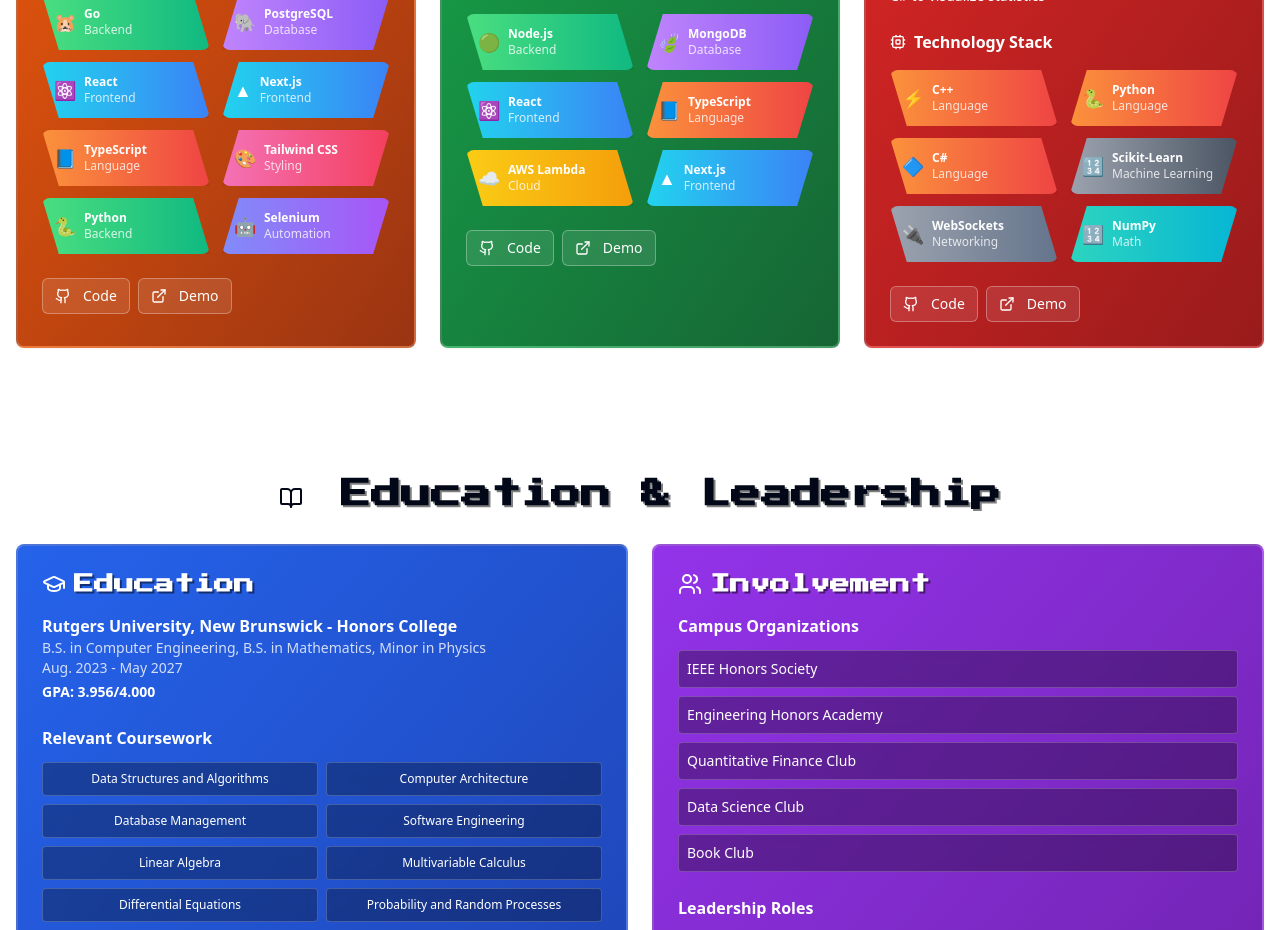
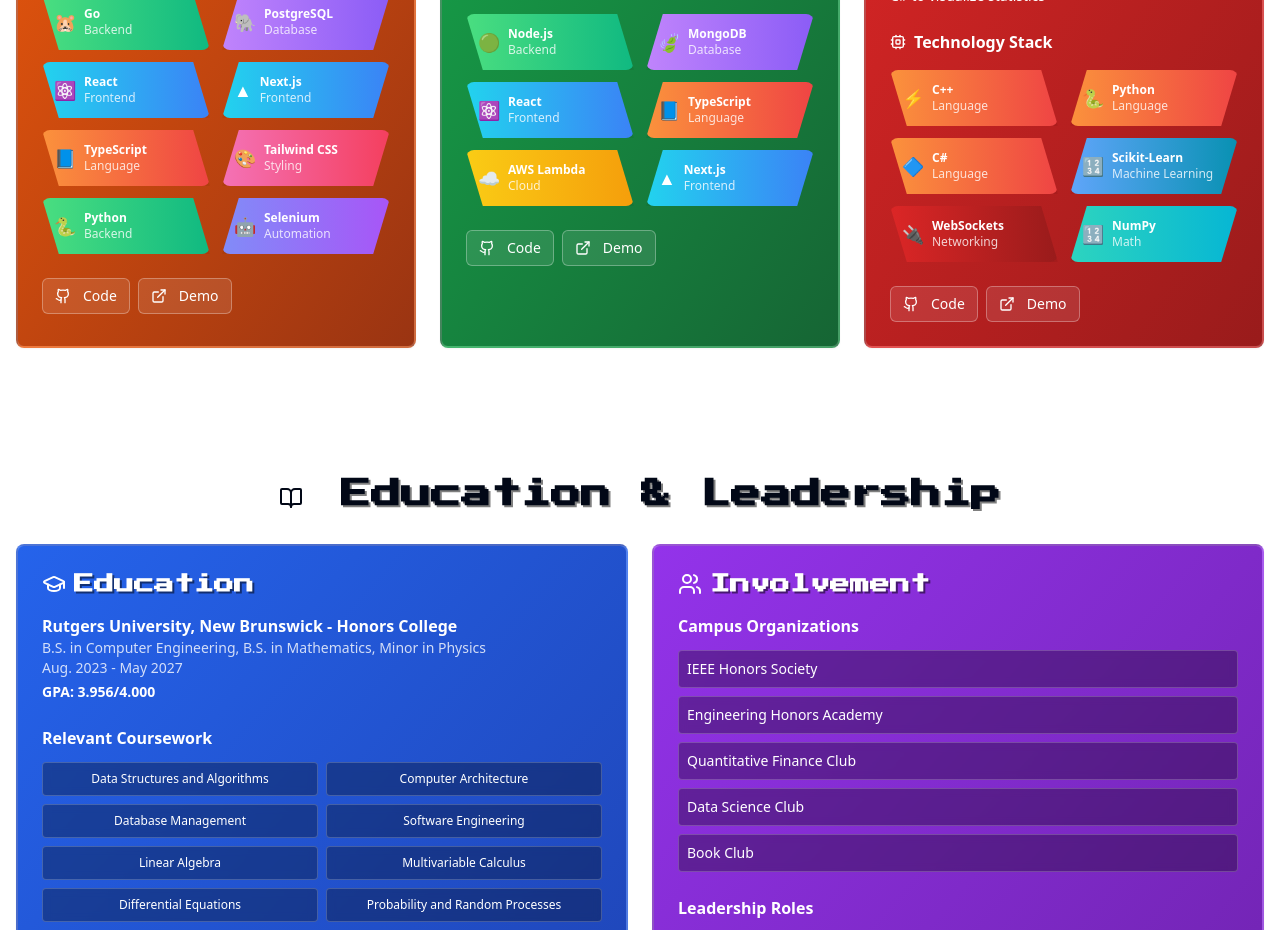
Before and after one commit to SamirVarma01/portfolio, a Next.js app: page / in a window 1280 px wide. Shown: the part 4380-5310 px from the top of the page. Built offline with nearby package versions, Linux system fonts and the light colour scheme; a web font is replaced by a local one.

Commit message:
Changing colors

```diff
--- a/components/projects-section.tsx
+++ b/components/projects-section.tsx
@@ -74,9 +74,9 @@ export default function ProjectsSection() {
       case "math":
         return "from-teal-400 to-cyan-500"
       case "networking":
-        return "from-gray-400 to-slate-500"
+        return "from-black-400 to-grey-500"
       default:
-        return "from-gray-400 to-gray-600"
+        return "from-blue-400 to-cyan-600"
     }
   }
 
```
